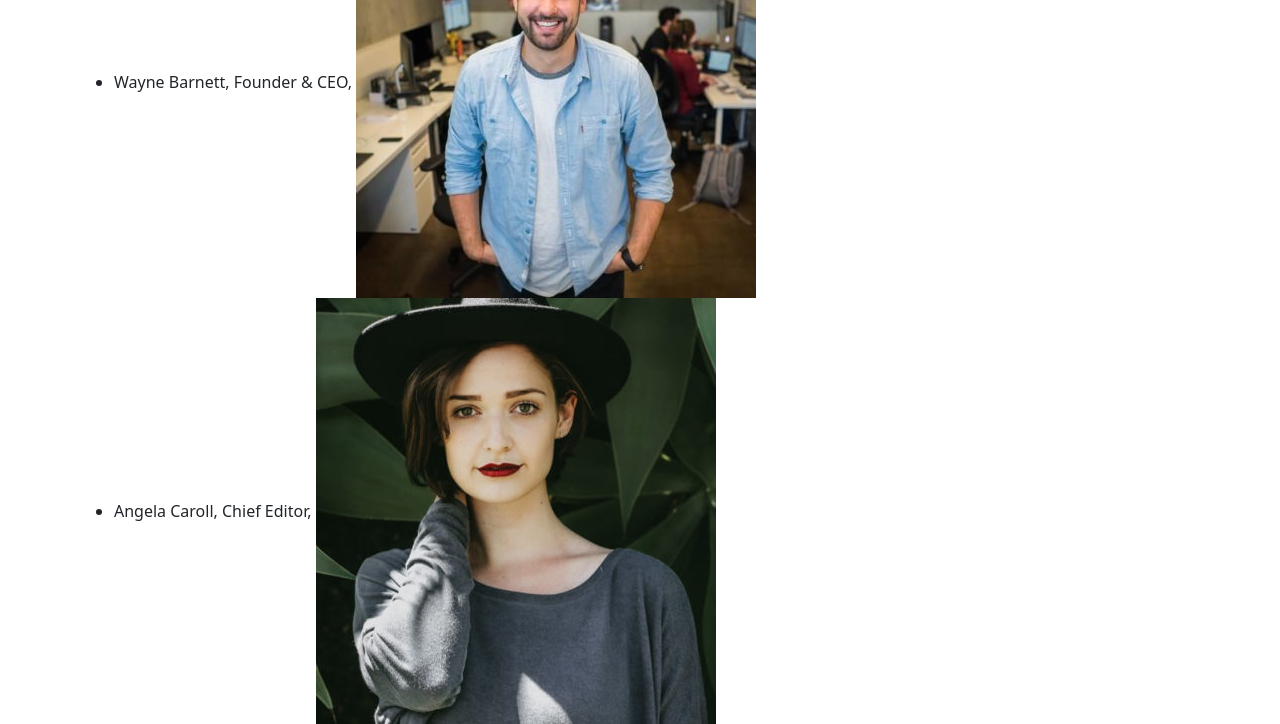
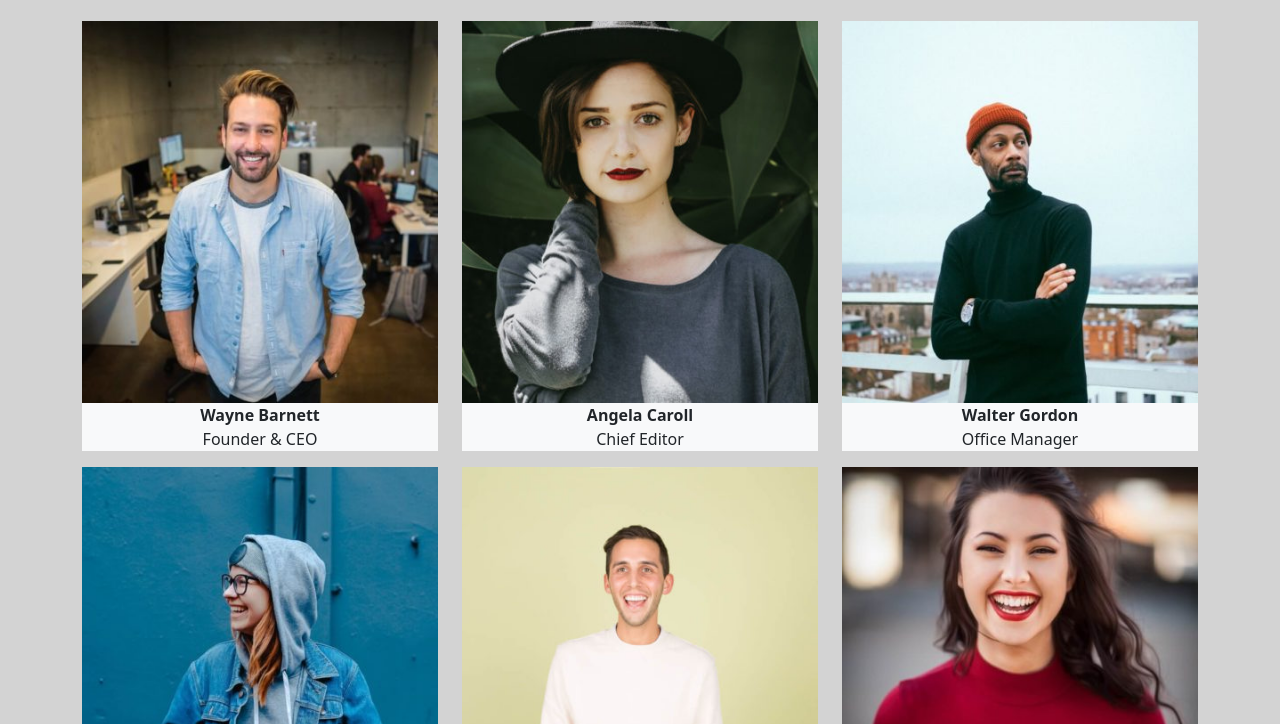
Before and after one commit to DavideFarci/js-our-team, a plain HTML site: page index.html in a window 1280 px wide. Shown: the part 131-855 px from the top of the page. Drawn offline with nearby package versions, Linux system fonts and the light colour scheme.

Commit message:
add bonus 2

```diff
--- a/assets/script.js
+++ b/assets/script.js
@@ -32,32 +32,32 @@ const eleMembers = [
     {
         name: "Wayne Barnett",
         role: "Founder & CEO",
-        photo: `<img src="assets/img/wayne-barnett-founder-ceo.jpg" alt="">`,
+        photo: `<img class="w-100" src="assets/img/wayne-barnett-founder-ceo.jpg" alt="">`,
     },
     {
         name: "Angela Caroll",
         role: "Chief Editor",
-        photo: `<img src="assets/img/angela-caroll-chief-editor.jpg" alt="">`,
+        photo: `<img class="w-100" src="assets/img/angela-caroll-chief-editor.jpg" alt="">`,
     },
     {
         name: "Walter Gordon",
         role: "Office Manager",
-        photo: `<img src="assets/img/walter-gordon-office-manager.jpg" alt="">`,
+        photo: `<img class="w-100" src="assets/img/walter-gordon-office-manager.jpg" alt="">`,
     },
     {
         name: "Angela Lopez",
         role: "Social Media Manager",
-        photo: `<img src="assets/img/angela-lopez-social-media-manager.jpg" alt="">`,
+        photo: `<img class="w-100" src="assets/img/angela-lopez-social-media-manager.jpg" alt="">`,
     },
     {
         name: "Scott Estrada",
         role: "Developer",
-        photo: `<img src="assets/img/scott-estrada-developer.jpg" alt="">`,
+        photo: `<img class="w-100" src="assets/img/scott-estrada-developer.jpg" alt="">`,
     },
     {
         name: "Barbara Ramos",
         role: "Graphic Designer",
-        photo: `<img src="assets/img/barbara-ramos-graphic-designer.jpg" alt="">`,
+        photo: `<img class="w-100" src="assets/img/barbara-ramos-graphic-designer.jpg" alt="">`,
     },
 ];
 
@@ -74,7 +74,14 @@ for (i = 0; i < eleMembers.length; i++) {
 const eleMembersList = document.querySelector(".members");
 
 for (let data of eleMembers) {
-    eleMembersList.innerHTML += `<li>${data.name}, ${data.role}, ${data.photo}</li>`;
+    eleMembersList.innerHTML +=
+    `<li class="col-12 col-md-6 col-lg-4 py-2 text-center">
+        <div class="content bg-light">
+            ${data.photo}
+            <div class="fw-bold">${data.name}</div>
+            <div>${data.role}</div>
+        </div>
+    </li>`;
 };
 
 // BONUS 1:
--- a/assets/style.css
+++ b/assets/style.css
@@ -0,0 +1,3 @@
+body {
+    background-color: lightgray;
+}
--- a/index.html
+++ b/index.html
@@ -19,7 +19,16 @@
 <body>
 
     <div class="container">
-        <ul class="members">
+        <div class="col-6 offset-3">
+            <div class="content text-center">
+                <h1>OUR TEAM</h1>
+                <p>
+                    Lorem ipsum dolor sit amet, consectetur adipisicing elit. Ad expedita mollitia architecto necessitatibus, quis
+                    deleniti! Laboriosam necessitatibus.
+                </p>
+            </div>
+        </div>
+        <ul class="row members list-unstyled">
 
         </ul>
     </div>
```
